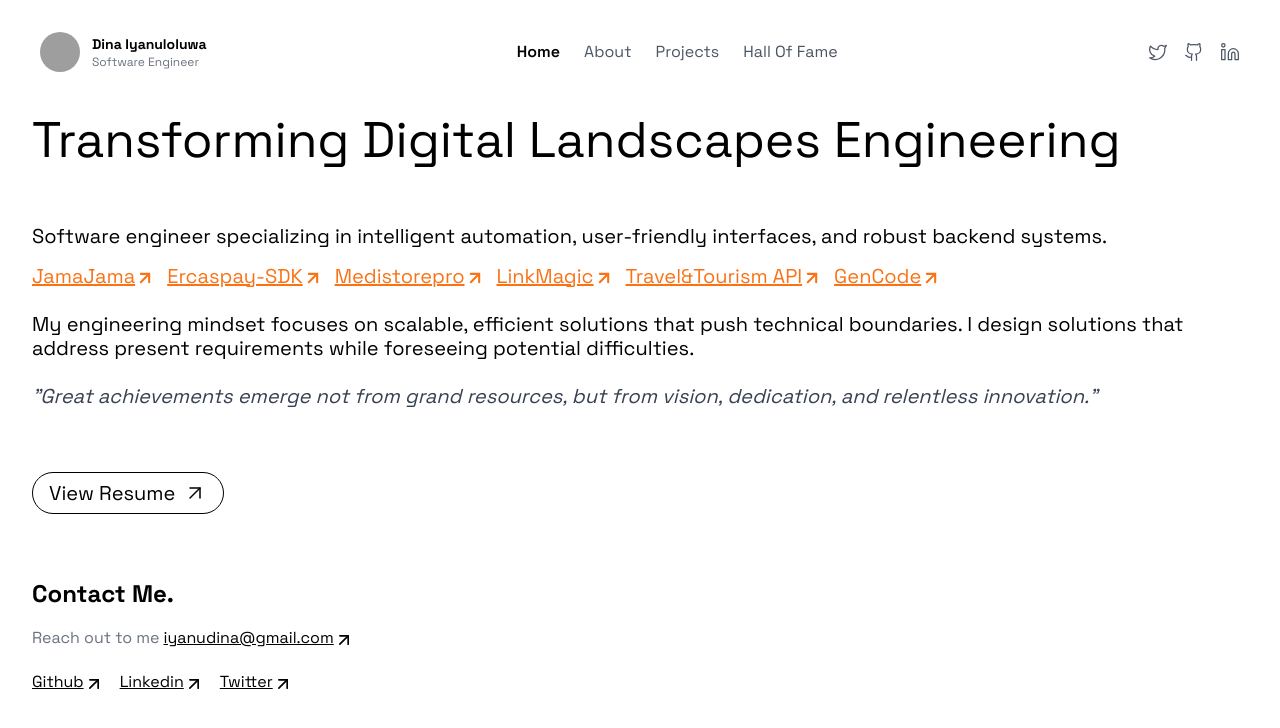
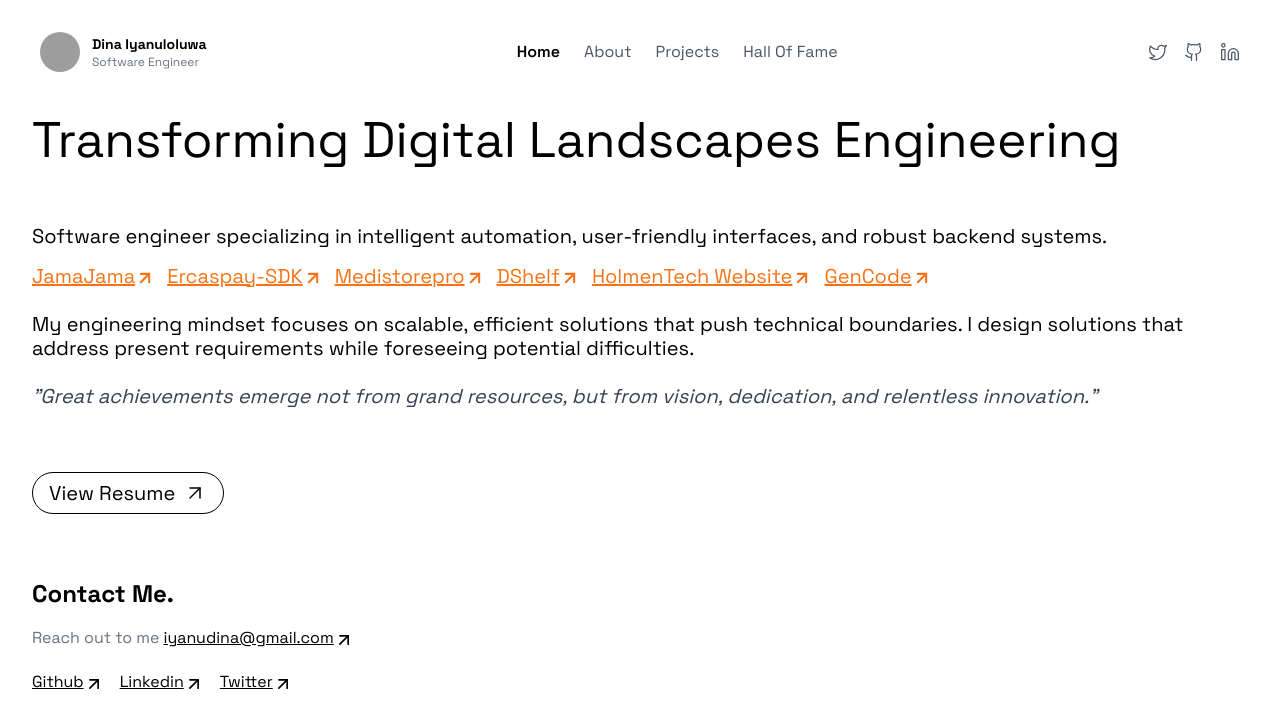
Before and after one commit to iyanuloluwa-Miracle/dinaiyanuloluwa, a Vue app: page / in a window 1280 px wide. Shown: the top 728 px of the page. Built offline with nearby package versions, Linux system fonts and the light colour scheme; grey boxes are pictures that could not be loaded.

Commit message:
feat: update links in home section to reflect new project URLs

```diff
--- a/src/views/home/home.vue
+++ b/src/views/home/home.vue
@@ -30,11 +30,11 @@
             <ColoredLink href="https://www.medistorepro.com/">
                 Medistorepro
             </ColoredLink>
-            <ColoredLink href="https://link-magic.vercel.app/">
-              LinkMagic
+            <ColoredLink href="https://dshelf-rust.vercel.app/">
+              DShelf
             </ColoredLink>
-            <ColoredLink href="https://github.com/iyanuloluwa-Miracle/TEAM-6-PURPLE">
-              Travel&Tourism API
+            <ColoredLink href="https://holmen-consulting-firm.vercel.app/">
+              HolmenTech Website
             </ColoredLink>
             <ColoredLink href="https://gencode-sigma.vercel.app/">
               GenCode
```
